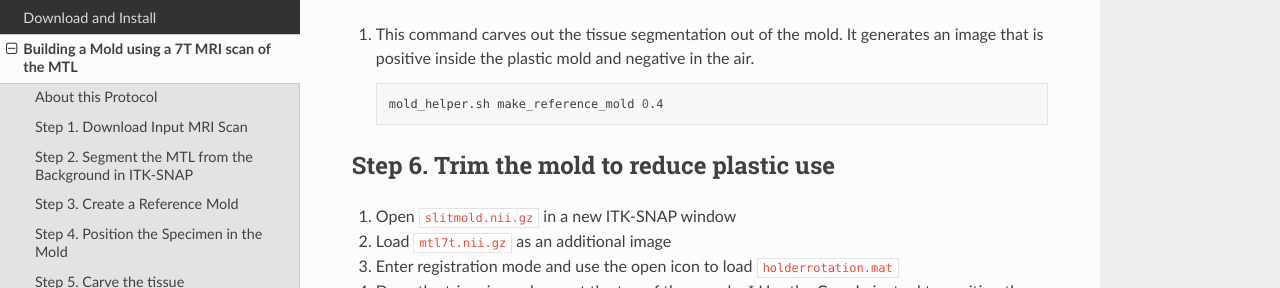
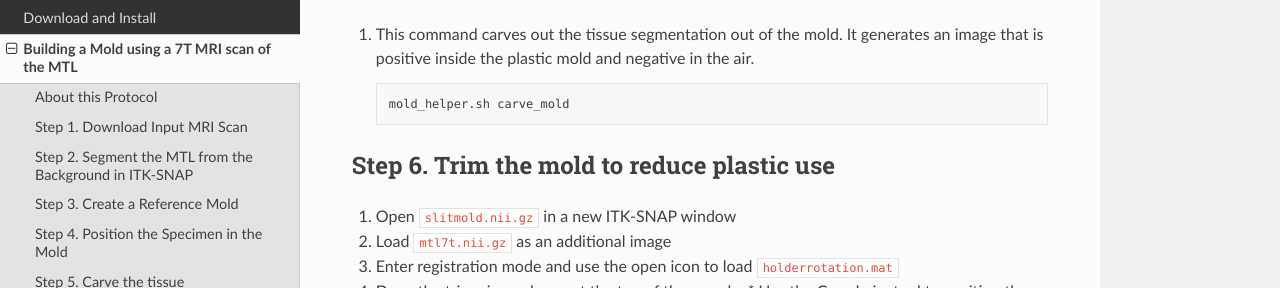
Before and after one commit to pyushkevich/mold_helper, a Sphinx documentation site: the page built from docs/source/mold7T.rst, in a window 1280 px wide and 900 px high, scrolled down 6482 px. Shown: the part 163-451 px from the top of the window. Built offline with Sphinx 7.4.7 and the Read the Docs theme 2.0.0, drawn with Linux system fonts in a browser that asks for light colours.

Commit message:
documentation added for 7T hemi

```diff
--- a/docs/source/mold7T.rst
+++ b/docs/source/mold7T.rst
@@ -150,7 +150,7 @@ Step 5. Carve the tissue segmentation out of the mold
 
    .. code:: bash
 
-      mold_helper.sh make_reference_mold 0.4
+      mold_helper.sh carve_mold
 
 
 Step 6. Trim the mold to reduce plastic use
```
